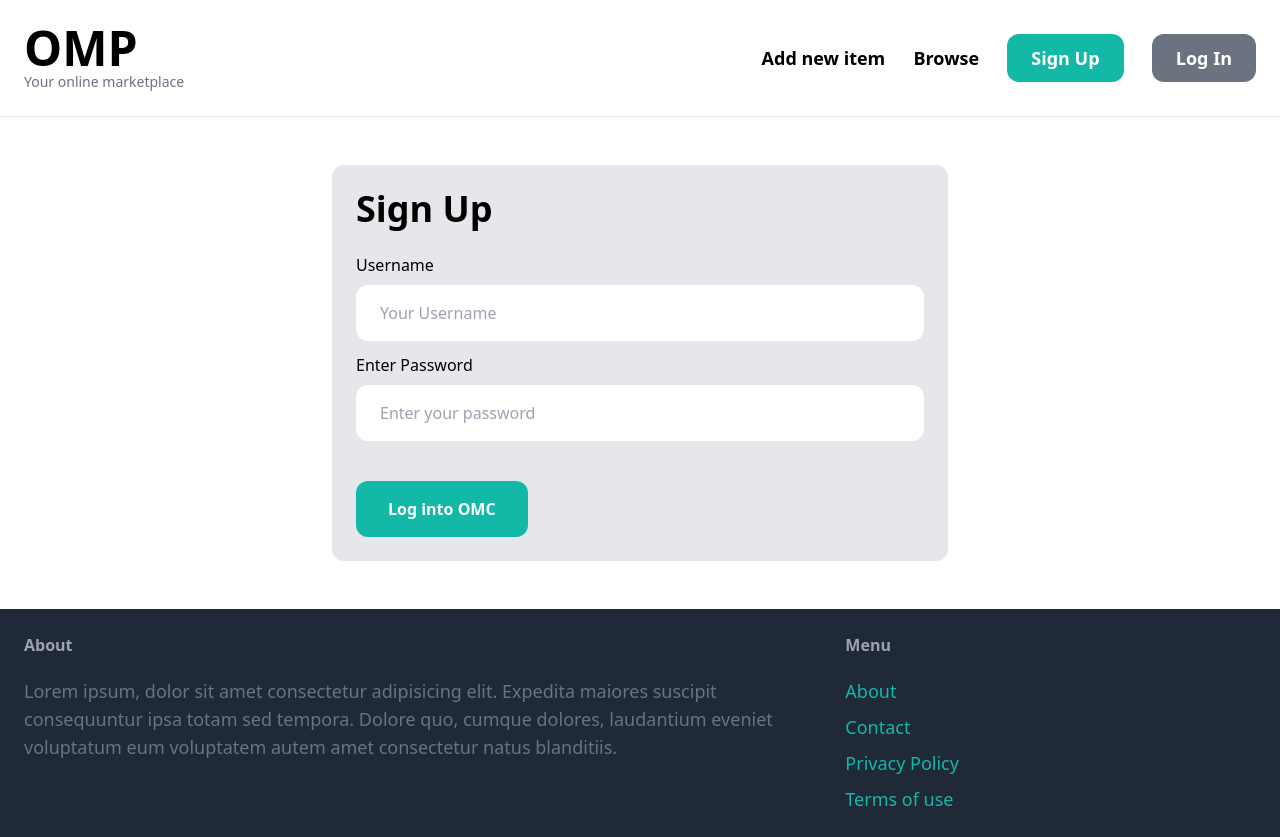
After one commit to adityashibu/onlineMarketPlace, a Django app: page /login/ in a window 1280 px wide. The commit adds this page. Run offline with Django 5.2, Linux system fonts and the light colour scheme; parts of the project's set-up code (start-up, migrations or seed data) failed here and were passed over; some libraries are stand-ins or nearby versions.

Commit message:
Added login files to allow user to log into the marketPlace

```diff
--- a/onlineMarketPlace/core/forms.py
+++ b/onlineMarketPlace/core/forms.py
@@ -1,6 +1,16 @@
 from django import forms
-from django.contrib.auth.forms import UserCreationForm
+from django.contrib.auth.forms import UserCreationForm, AuthenticationForm
 from django.contrib.auth.models import User
+
+class LoginForm(AuthenticationForm):
+    username = forms.CharField(widget=forms.TextInput(attrs={
+        'placeholder': 'Your Username',
+        'class': 'w-full py-4 px-6 rounded-xl',
+    }))
+    password = forms.CharField(widget=forms.PasswordInput(attrs={
+        'placeholder': 'Enter your password',
+        'class': 'w-full py-4 px-6 rounded-xl',
+    }))
 
 class SignUpForm(UserCreationForm):
     class Meta:
--- a/onlineMarketPlace/core/templates/core/base.html
+++ b/onlineMarketPlace/core/templates/core/base.html
@@ -24,7 +24,7 @@
                 <a href="#" class="text-lg font-semibold hover:text-gray-500">Browse</a>
 
                 <a href="{% url 'core:signup' %}" class="px-6 py-3 text-lg font-semibold bg-teal-500 text-white rounded-xl hover:bg-teal-700">Sign Up</a>
-                <a href="#" class="px-6 py-3 text-lg font-semibold bg-gray-500 text-white rounded-xl hover:bg-gray-700">Log In</a>
+                <a href="{% url 'core:login' %}" class="px-6 py-3 text-lg font-semibold bg-gray-500 text-white rounded-xl hover:bg-gray-700">Log In</a>
             </div>
         </nav>
         <div class="px-6 py-6">
--- /dev/null
+++ b/onlineMarketPlace/core/templates/core/login.html
@@ -0,0 +1,37 @@
+{% extends 'core/base.html' %}
+
+{% block title %}
+    Login
+{% endblock %}
+
+{% block content %}
+    <div class="w-1/2 my-6 mx-auto bg-gray-200 rounded-xl p-6">
+        <h1 class="mb-6 text-4xl"><strong>Sign Up</strong></h1>
+
+        <form method="post" action=".">
+            {% csrf_token %}
+
+            <div class="mb-3">
+                <label class="inline-block mb-2 pr-10">Username</label><br>
+                {{ form.username }}
+            </div>
+
+            <div class="mb-3">
+                <label class="inline-block mb-2 pr-10">Enter Password</label><br>
+                {{ form.password }}
+            </div>
+
+            {% if form.errors or form.non_field_errors %}
+                <div class="mb-3 p-6 bg-red-100 rounded-xl">
+                    {% for field in form %}
+                        {{ field.errors }}
+                    {% endfor %}
+
+                    {{ form.non_field_errors }}
+                </div>
+            {% endif %}
+
+            <button class="py-4 px-8 tex-lg bg-teal-500 hover:bg-teal-700 rounded-xl text-white font-semibold mt-7">Log into OMC</button>
+        </form>
+    </div>
+{% endblock %}
--- a/onlineMarketPlace/core/urls.py
+++ b/onlineMarketPlace/core/urls.py
@@ -1,5 +1,8 @@
+from django.contrib.auth import views as auth_views
 from django.urls import path
+
 from . import views
+from .forms import LoginForm
 
 app_name = 'core'
 
@@ -7,4 +10,5 @@ urlpatterns = [
     path('', views.index, name='index'),
     path('contact/', views.contact, name='contact'),
     path('signup/', views.signup, name='signup'),
+    path('login/', auth_views.LoginView.as_view(template_name='core/login.html', authentication_form=LoginForm), name='login')
 ]
```
Also changed, not shown: onlineMarketPlace/media/item_images/MOTF__DF_COMBO.png (added).
